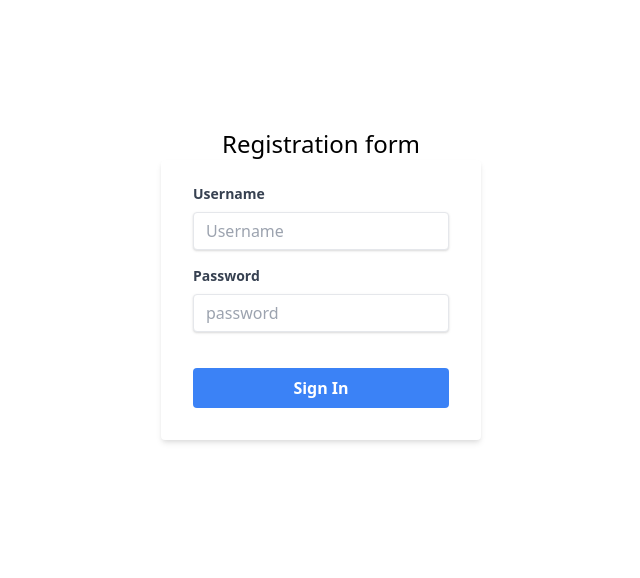
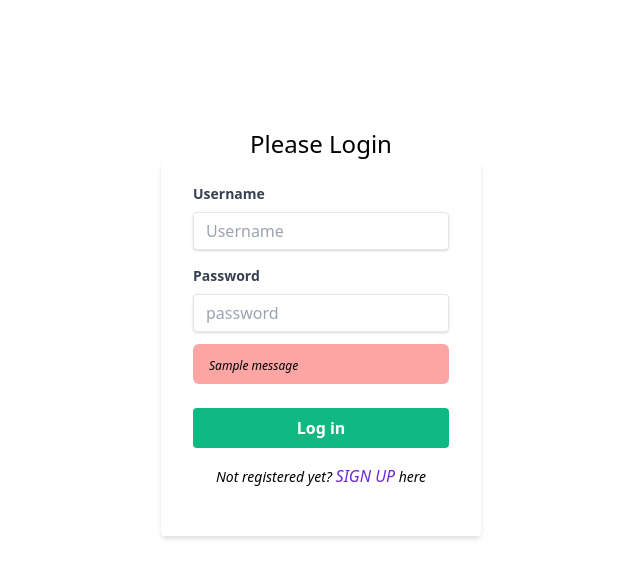
Before and after one commit to alxayeed/covid-room-finder, a Django app: template covidroom/user/templates/user/login.html in a window 1280 px wide. Shown: the top 578 px of the page, without its empty margins (351-991 px from the left). Run offline with Django 3.2, Linux system fonts and the light colour scheme; the template is opened without the code that fills it: values that come from a table or form of the project are taken from there, others are empty; tables that the repository leaves empty hold one stand-in row (values such as "Sample post"); one stand-in notice (Sample message) is shown.

Commit message:
login functionality added

```diff
--- a/covidroom/user/templates/user/base.html
+++ b/covidroom/user/templates/user/base.html
@@ -7,7 +7,10 @@
     <meta name="viewport" content="width=device-width, initial-scale=1.0">
     <!-- Tailwind css -->
     <link href="https://unpkg.com/tailwindcss@^2/dist/tailwind.min.css" rel="stylesheet">
-    <title>Document</title>
+    <title>
+        {% block title %}
+        {% endblock title %}
+    </title>
 </head>
 
 <body>
--- a/covidroom/user/templates/user/login.html
+++ b/covidroom/user/templates/user/login.html
@@ -1,10 +1,14 @@
 {% extends 'user/base.html' %}
+
+{% block title %}
+Login
+{% endblock title %}
 
 {% block content %}
 
 <div class="max-w-xs" style="margin-top: 10%;margin-left: 40%; max-height: 100vh;">
     <div>
-        <h1 class="text-2xl text-center">Registration form</h1>
+        <h1 class="text-2xl text-center">Please Login</h1>
     </div>
     <div>
         <form method="POST" class="bg-white shadow-md rounded px-8 pt-6 pb-8 mb-4 m-auto">
@@ -25,10 +29,10 @@
                     class="shadow appearance-none border rounded w-full py-2 px-3 text-gray-700 mb-3 leading-tight focus:outline-none focus:shadow-outline"
                     name="password" id="password" type="password" placeholder="password" required>
 
-                {% if form.errors %}
-                {% for key, value in form.errors.items %}
-                <div class="px-2 py-2 bg-red-500 rounded-md">
-                    <i class="text-xs italic my-2">{{value}}</i>
+                {% if messages %}
+                {% for value in messages %}
+                <div class="px-2 py-2 bg-red-300 rounded-md">
+                    <i class="text-xs italic my-2 mx-2 text-center">{{value}}</i>
                 </div>
                 {% endfor %}
                 {% endif %}
@@ -36,10 +40,15 @@
             </div>
             <div class="flex items-center justify-between">
                 <button
-                    class="bg-blue-500 hover:bg-blue-700 text-white font-bold py-2 w-full rounded focus:outline-none focus:shadow-outline"
+                    class="bg-green-500 hover:bg-green-700 text-white font-bold py-2 w-full rounded focus:outline-none focus:shadow-outline"
                     type="submit" style="text-align: center;">
-                    Sign In
+                    Log in
                 </button>
+
+            </div>
+            <div class="my-4 text-center">
+                <i class="text-sm">Not registered yet? <a class="text-purple-700 text-base" href="{%url 'register'%}">
+                        SIGN UP</a> here</i>
             </div>
         </form>
     </div>
--- a/covidroom/user/urls.py
+++ b/covidroom/user/urls.py
@@ -3,6 +3,6 @@ from . import views
 
 urlpatterns = [
     path('', views.index, name='index'),
-    path('register/', views.register, name='register'),
-    path('login/', views.login, name='login'),
+    path('register/', views.register_user, name='register'),
+    path('login/', views.login_user, name='login'),
 ]
```
Also changed, not shown: covidroom/user/templates/user/register_form.html (+10 -2 lines), covidroom/user/views.py (+17 -3 lines), covidroom/db.sqlite3, 1 other file.
